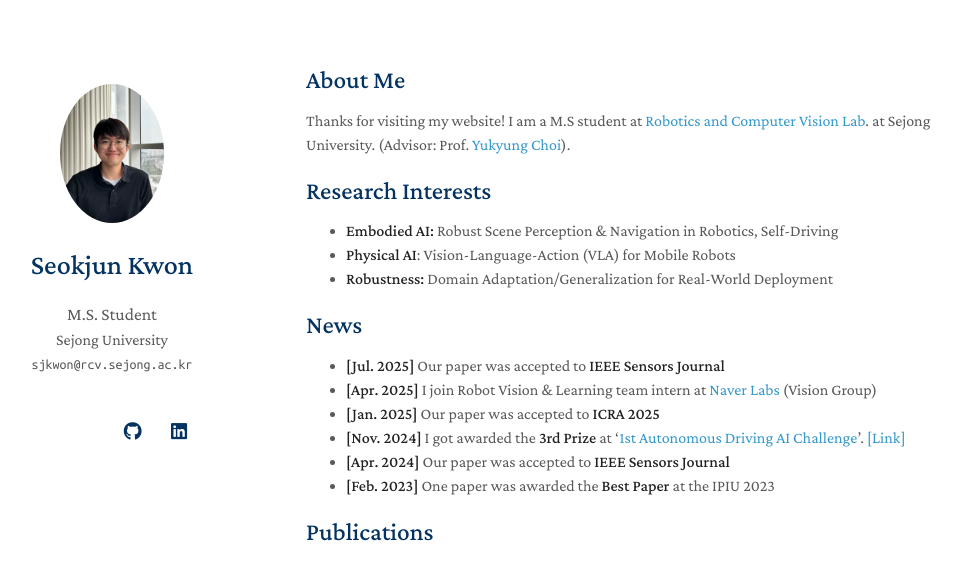
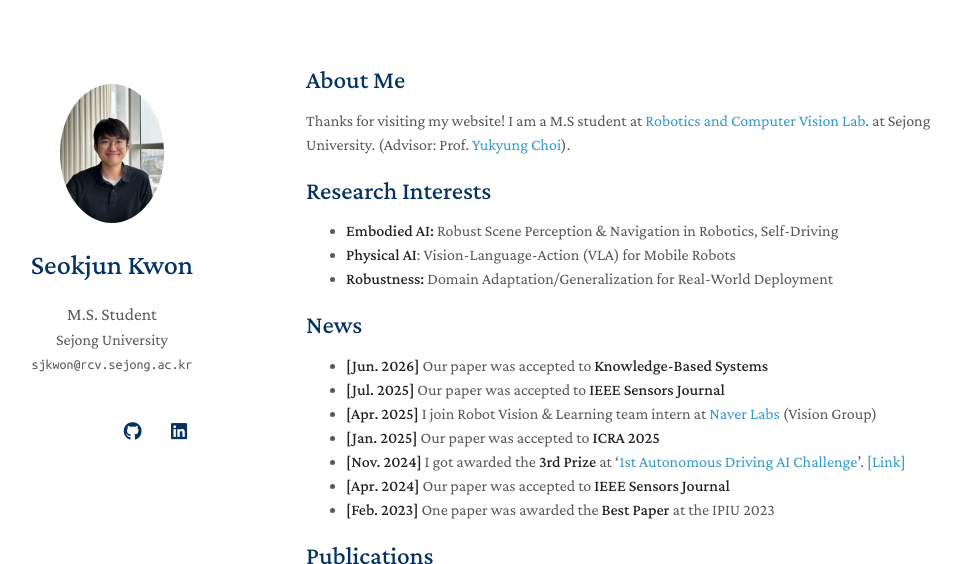
Before and after one commit to sukzoon1234/sukzoon1234.github.io, a Jekyll site: the page built from index.md, in a window 1280 px wide and 900 px high, cut to the strip 0-564 px from the top of the window. Shown: the whole strip, without its empty margins (164-1125 px from the left). Built offline with Jekyll 4.4.1, drawn with Linux system fonts in a browser that asks for light colours; a style sheet for code colours, icons or effects is not loaded; our own code applies the rules of GitHub Pages for plain Markdown files.

Commit message:
Update index.md

```diff
--- a/index.md
+++ b/index.md
@@ -14,6 +14,7 @@ I am a M.S student at [Robotics and Computer Vision Lab](https://www.rcv.sejong.
 
 ## News
 
+- **[Jun. 2026]** Our paper was accepted to **Knowledge-Based Systems**
 - **[Jul. 2025]** Our paper was accepted to **IEEE Sensors Journal**
 - **[Apr. 2025]** I join Robot Vision & Learning team intern at [Naver Labs](https://www.naverlabs.com/) (Vision Group)
 - **[Jan. 2025]** Our paper was accepted to **ICRA 2025**
```
